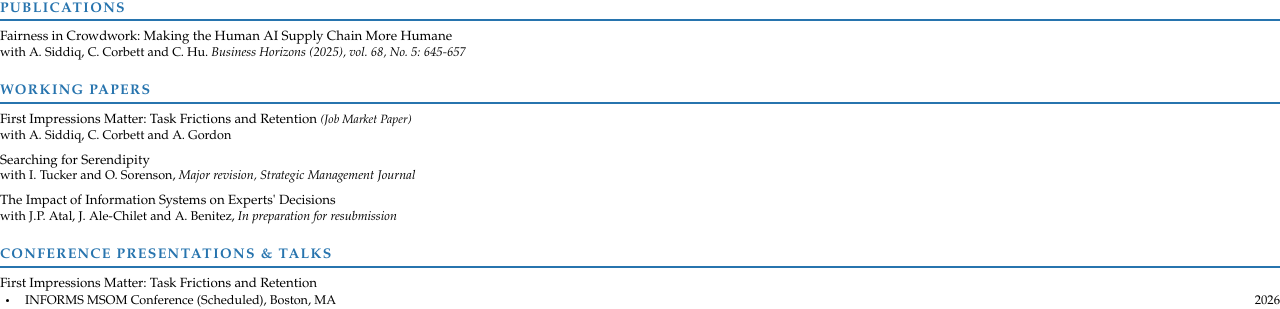
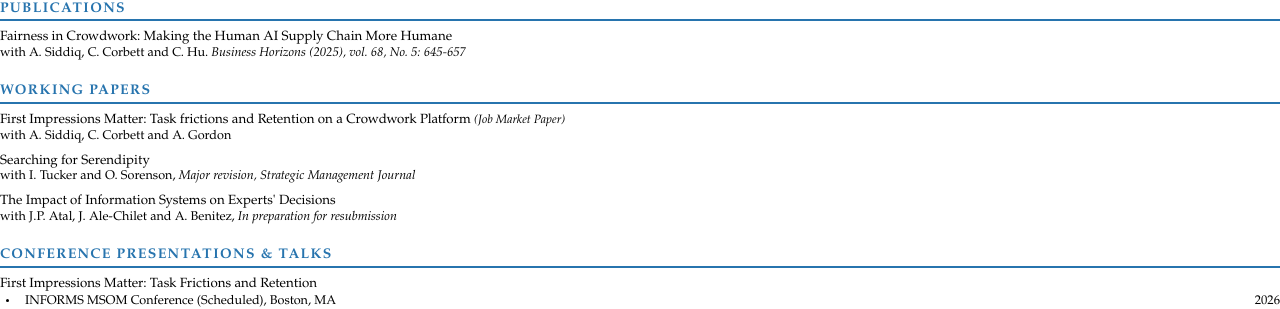
Before and after one commit to martins73/research-site, a Jekyll site: the page built from _pages/cv-pdf-source.html, in a window 1280 px wide. Shown: the part 473-782 px from the top of the page. Built offline with Jekyll 4.4.1, drawn with Linux system fonts in a browser that asks for light colours.

Commit message:
Update papers.yml

```diff
--- a/_data/cv/papers.yml
+++ b/_data/cv/papers.yml
@@ -1,5 +1,5 @@
 papers:
-  - title: "First Impressions Matter: Task Frictions and Retention"
+  - title: "First Impressions Matter: Task frictions and Retention on a Crowdwork Platform"
     status: "Job Market Paper"
     status_class: "job-market"
     cv_category: "Working Paper"
```
